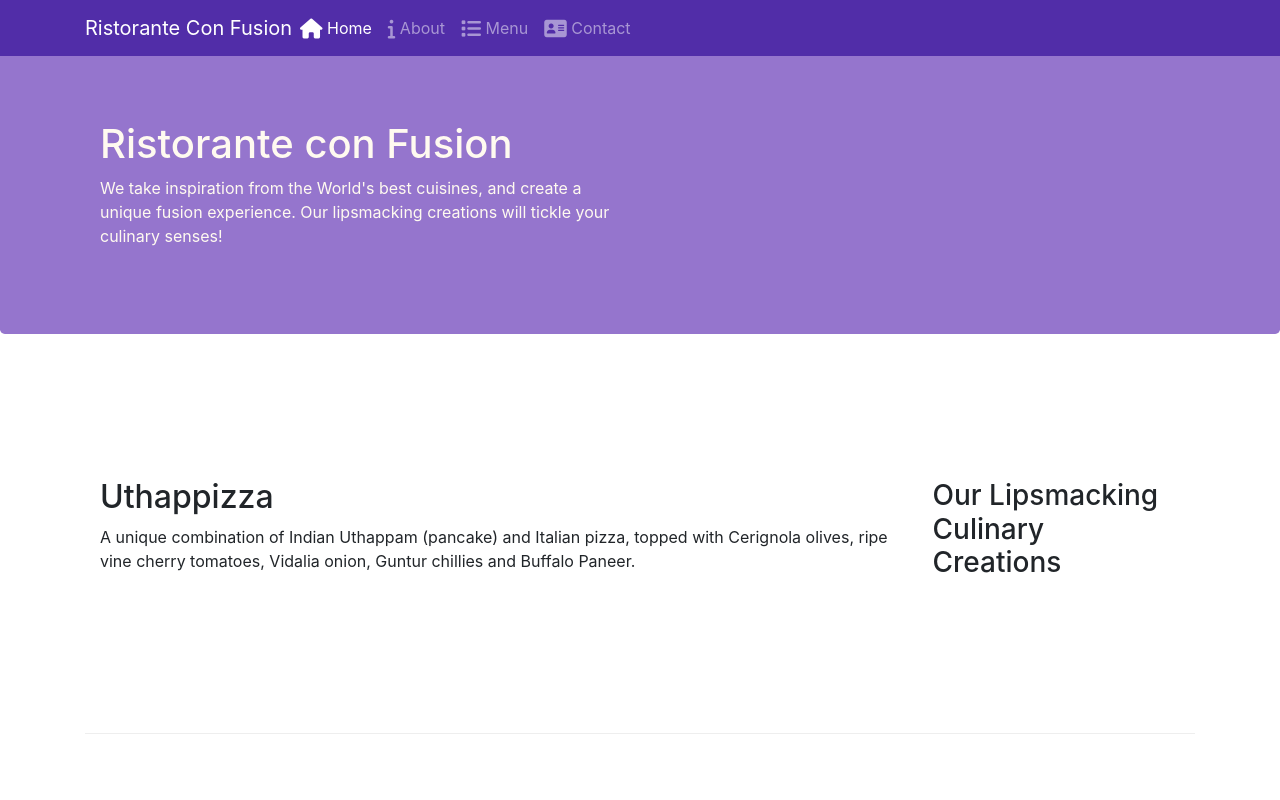
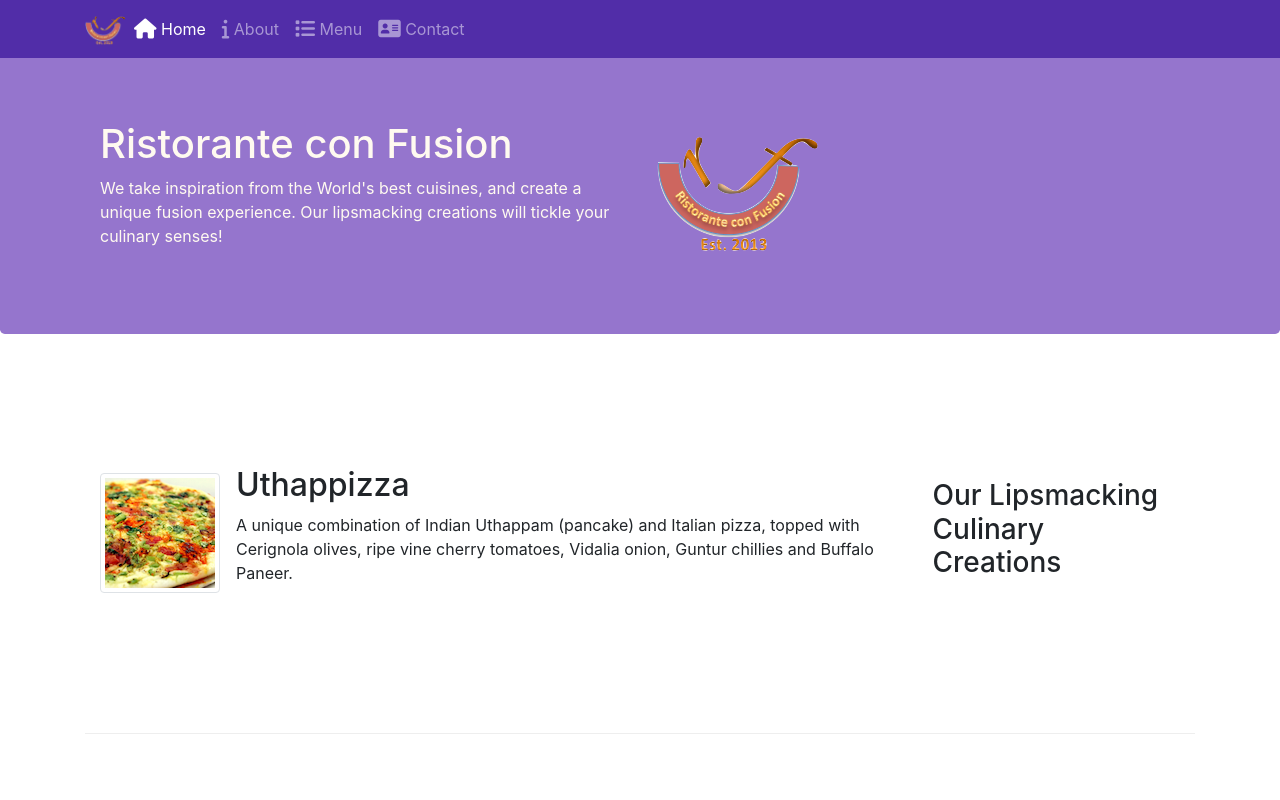
Before and after one commit to Rkgorai/bootstrap, a plain HTML site: page index.html in a window 1280 px wide. Shown: the top 800 px of the page. Drawn offline with nearby package versions, Linux system fonts and the light colour scheme.

Commit message:
Images and Media

```diff
--- a/index.html
+++ b/index.html
@@ -22,7 +22,7 @@
             <button class="navbar-toggler" type="button" data-toggle="collapse" data-target="#Navbar">
                 <span class="navbar-toggler-icon"></span>
             </button>
-           <a class="navbar-brand mr-auto" href="#">Ristorante Con Fusion</a>
+           <a class="navbar-brand mr-auto" href="#"><img src="img/logo.png" height="30" width="41"></a>
            <div class="collapse navbar-collapse" id="Navbar">
                 <ul class="navbar-nav mr-auto">
                     <li class="nav-item active"><a class="nav-link" href="#"><span class="fa fa-home fa-lg"></span> Home</a></li>
@@ -42,7 +42,8 @@
                     <h1>Ristorante con Fusion</h1>
                     <p>We take inspiration from the World's best cuisines, and create a unique fusion experience. Our lipsmacking creations will tickle your culinary senses!</p>
                 </div>
-                <div class="col-12 col-sm">
+                <div class="col-12 col-sm align-self-center">
+                    <img src="img/logo.png" class="img-fluid">
                 </div>
             </div>
         </div>
@@ -54,8 +55,13 @@
                 <h3>Our Lipsmacking Culinary Creations</h3>
             </div>
             <div class="col col-sm order-sm-first col-md">
-                <h2>Uthappizza</h2>
-                <p>A unique combination of Indian Uthappam (pancake) and Italian pizza, topped with Cerignola olives, ripe vine cherry tomatoes, Vidalia onion, Guntur chillies and Buffalo Paneer.</p>
+                <div class="media">
+                    <img class="d-flex mr-3 img-thumbnail align-self-center" src="img/uthappizza.png" alt="uthapizza">
+                    <div class="media-body">
+                        <h2 class="mt-0">Uthappizza</h2>
+                        <p>A unique combination of Indian Uthappam (pancake) and Italian pizza, topped with Cerignola olives, ripe vine cherry tomatoes, Vidalia onion, Guntur chillies and Buffalo Paneer.</p>
+                    </div>
+                </div>
             </div>
         </div>
 
@@ -75,9 +81,14 @@
                 <h3>Meet our Culinary Specialists</h3>
             </div>
             <div class="col col-sm order-sm-first col-md">
-                <h2>Alberto Somayya</h2>
-                <h4>Executive Chef</h4>
-                <p>Award winning three-star Michelin chef with wide International experience having worked closely with whos-who in the culinary world, he specializes in creating mouthwatering Indo-Italian fusion experiences. </p>
+                <div class="media">
+                    <img class="d-flex mr-3 img-thumbnail align-self-center" src="img/alberto.png" alt="alberto">
+                    <div class="media-body">
+                        <h2 class="mt-0">Alberto Somayya</h2>
+                        <h4>Executive Chef</h4>
+                        <p>Award winning three-star Michelin chef with wide International experience having worked closely with whos-who in the culinary world, he specializes in creating mouthwatering Indo-Italian fusion experiences. </p>
+                    </div>
+                </div>
             </div>
         </div>
     </div>
```
Also changed, not shown: aboutus.html (+3 -2 lines), contactus.html (+3 -2 lines), img/alberto.png (added), img/buffet.png (added), img/logo.png (added), img/uthappizza.png (added), 1 other file.
